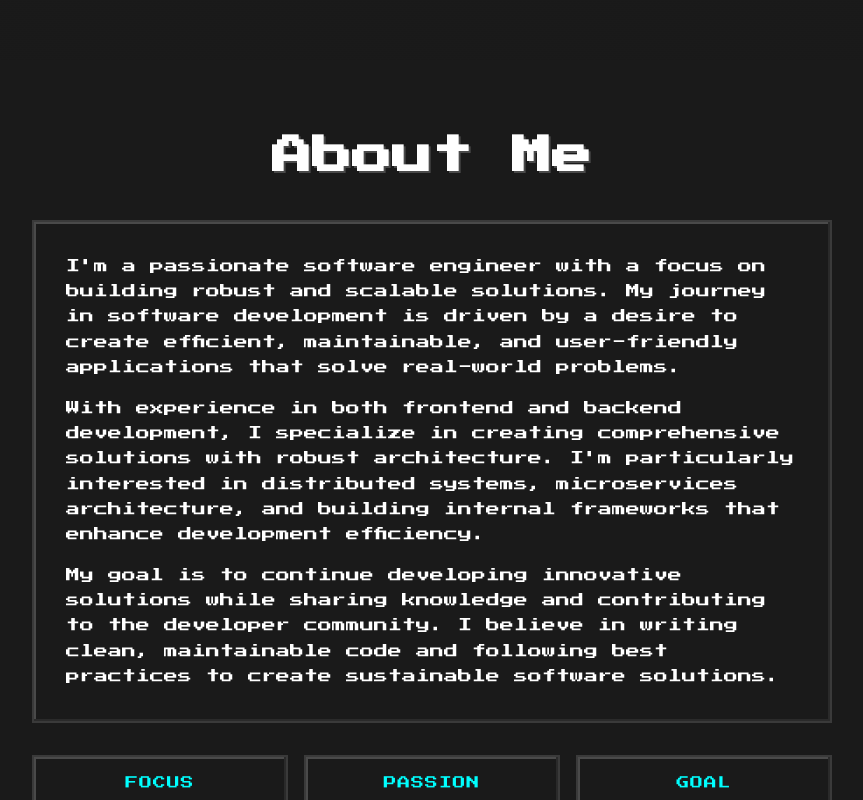
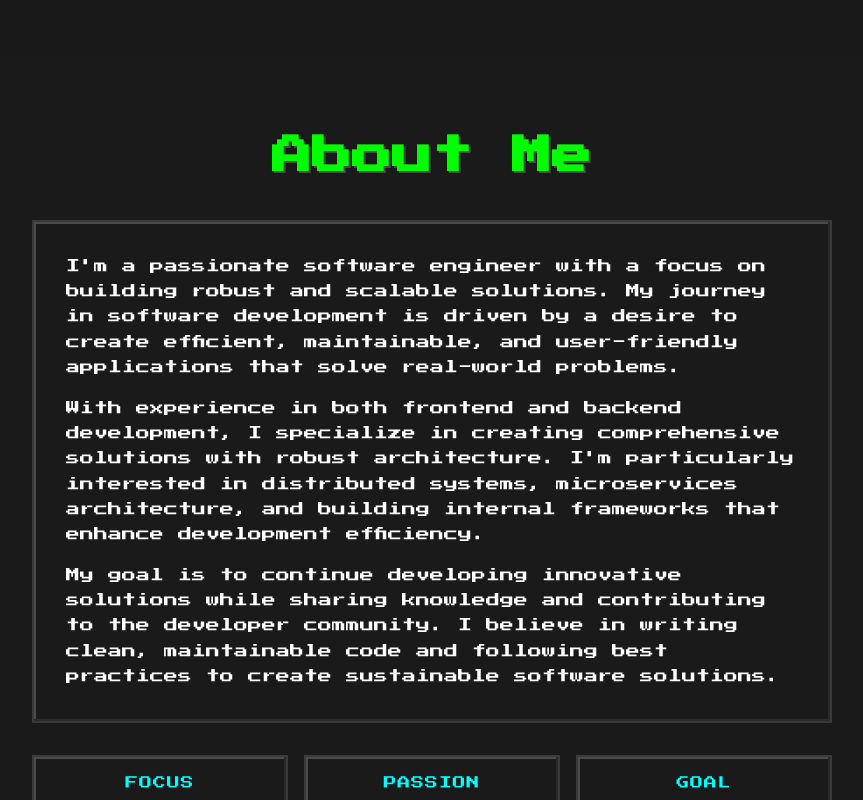
Before and after one commit to DonasNave/cv-page, a React (Vite) app: page / in a window 1280 px wide. Shown: the part 1140-1940 px from the top of the page, without its empty margins (208-1071 px from the left). Built offline with nearby package versions, Linux system fonts and the light colour scheme.

Commit message:
headers color fix

```diff
--- a/src/index.css
+++ b/src/index.css
@@ -136,7 +136,7 @@ body {
   font-size: 2.5rem;
   margin: 2rem 0;
   text-align: center;
-  color: var(--color-text-primary);
+  color: var(--color-text-secondary);
   text-shadow: 2px 2px 0 var(--color-shadow-dark);
   position: relative;
 }
```
